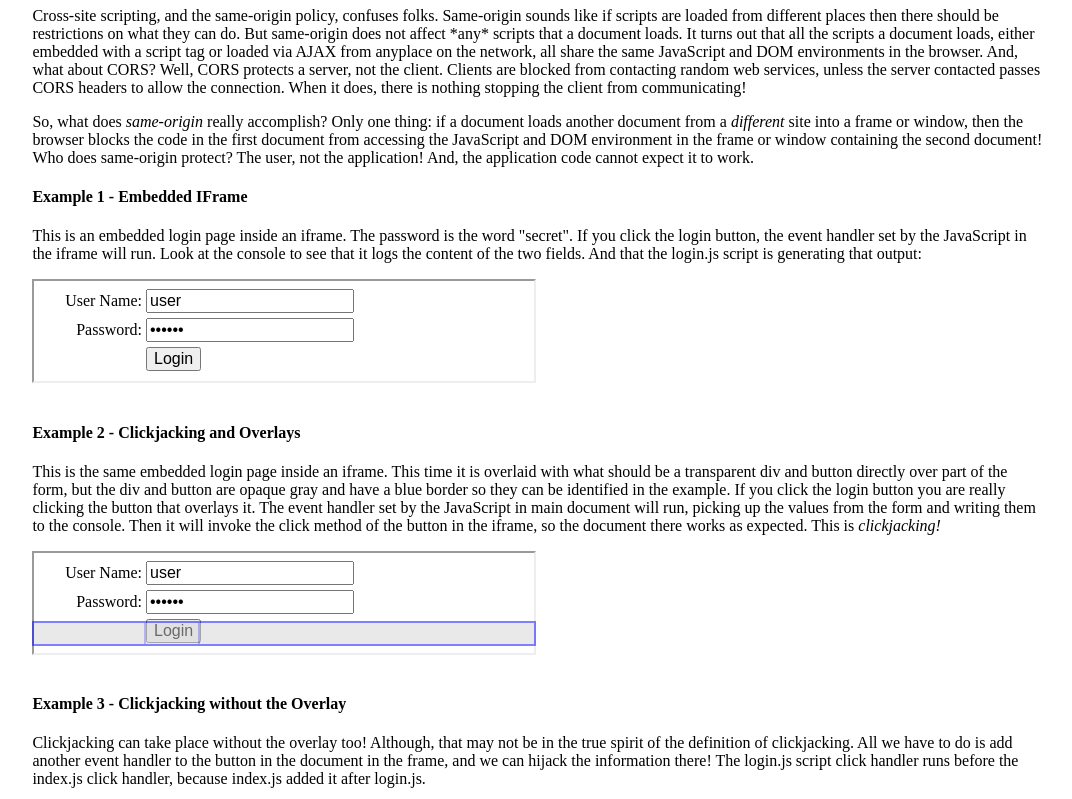
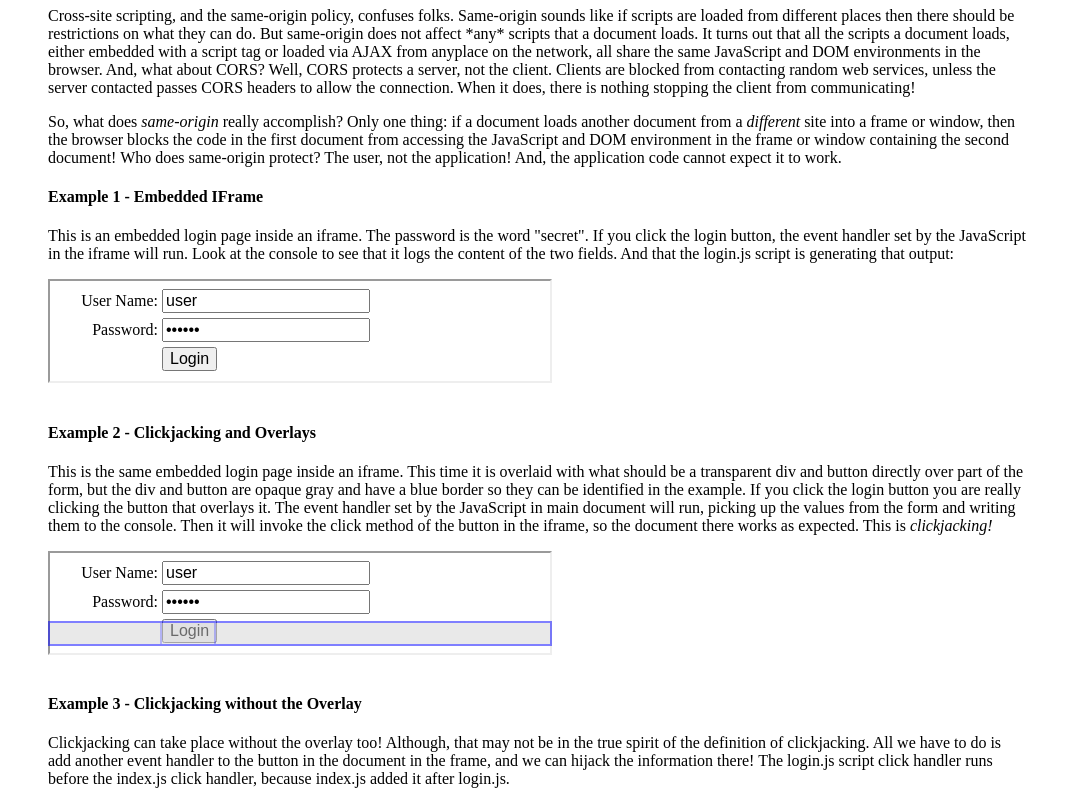
Before and after one commit to jmussman/xss-and-clickjacking, a website: page pub/index.html in a window 1280 px wide. Shown: the part 164-963 px from the top of the page, without its empty margins (102-1174 px from the left). Drawn offline with Linux system fonts and the light colour scheme.

Commit message:
Fixed the missing text in the acknowledgements in README.md and narrowed the application window from 1080 to 980 pixels in pub/assets/styles/site.css.

```diff
--- a/pub/assets/styles/site.css
+++ b/pub/assets/styles/site.css
@@ -13,7 +13,7 @@ div.bad-frame {
 div.content {
     margin: 10px auto;
     width: 80%;
-    max-width: 1080px;
+    max-width: 980px;
 }
 
 div.footer {
```
Also changed, not shown: README.md.
